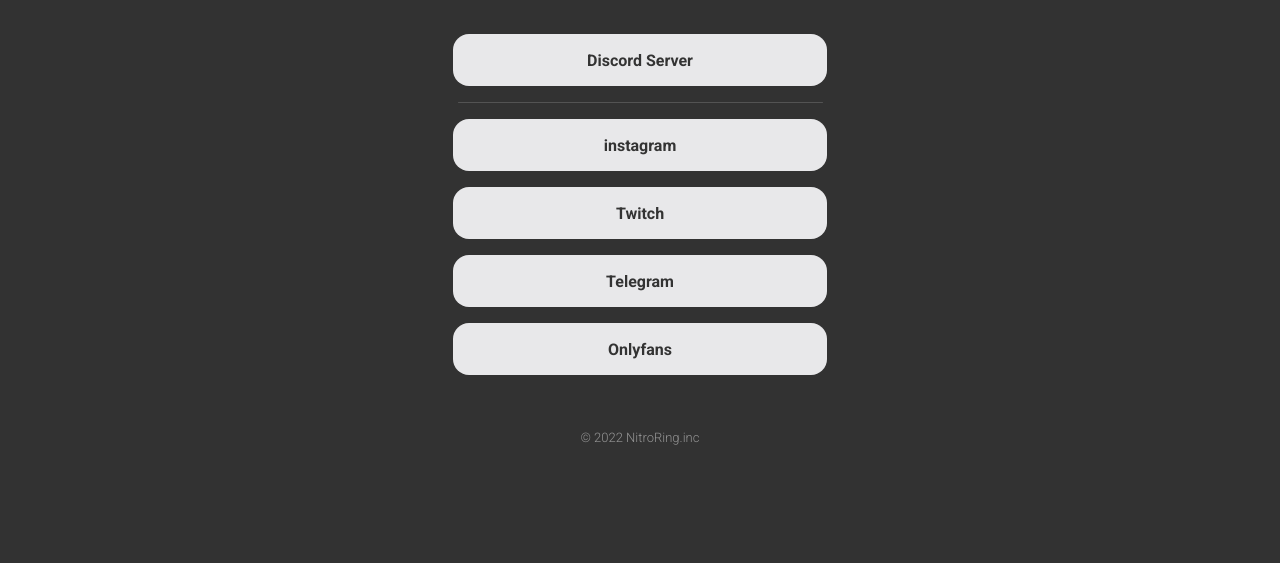
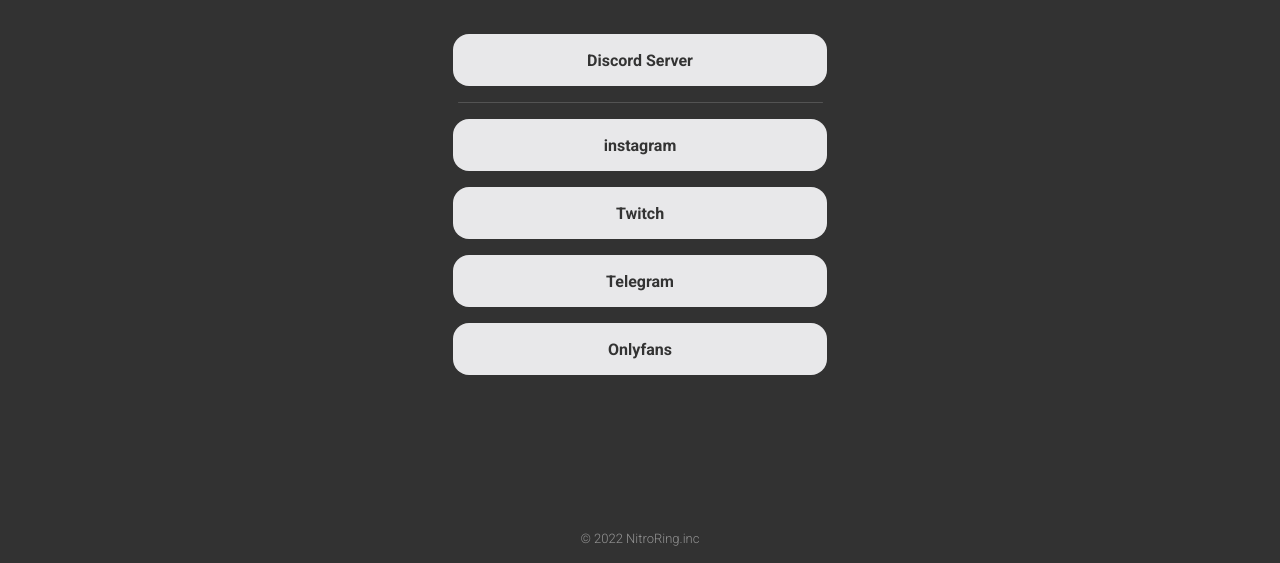
Before and after one commit to nitroringbot/links, a plain HTML site: page index.html in a window 1280 px wide. Shown: the part 338-901 px from the top of the page. Before the commit the page ends 800 px from the top, so only its background shows below. Drawn offline with Linux system fonts and the light colour scheme.

Commit message:
init commit

```diff
--- a/style.css
+++ b/style.css
@@ -51,8 +51,9 @@ main {
 
 footer {
     width: 100%;
-    position: absolute;
-    bottom: 0;
+    display: flex;
+    justify-content: center;
+    align-items: flex-end;
 }
 
 footer p {
@@ -61,8 +62,7 @@ footer p {
     font-size: 13px;
     line-height: 16px;
     color: rgba(255, 255, 255, 0.48);
-    text-align: center;
-    margin-bottom: 16px;
+    margin: 156px 0 16px 0;
 }
 
 .head-bg {
```
